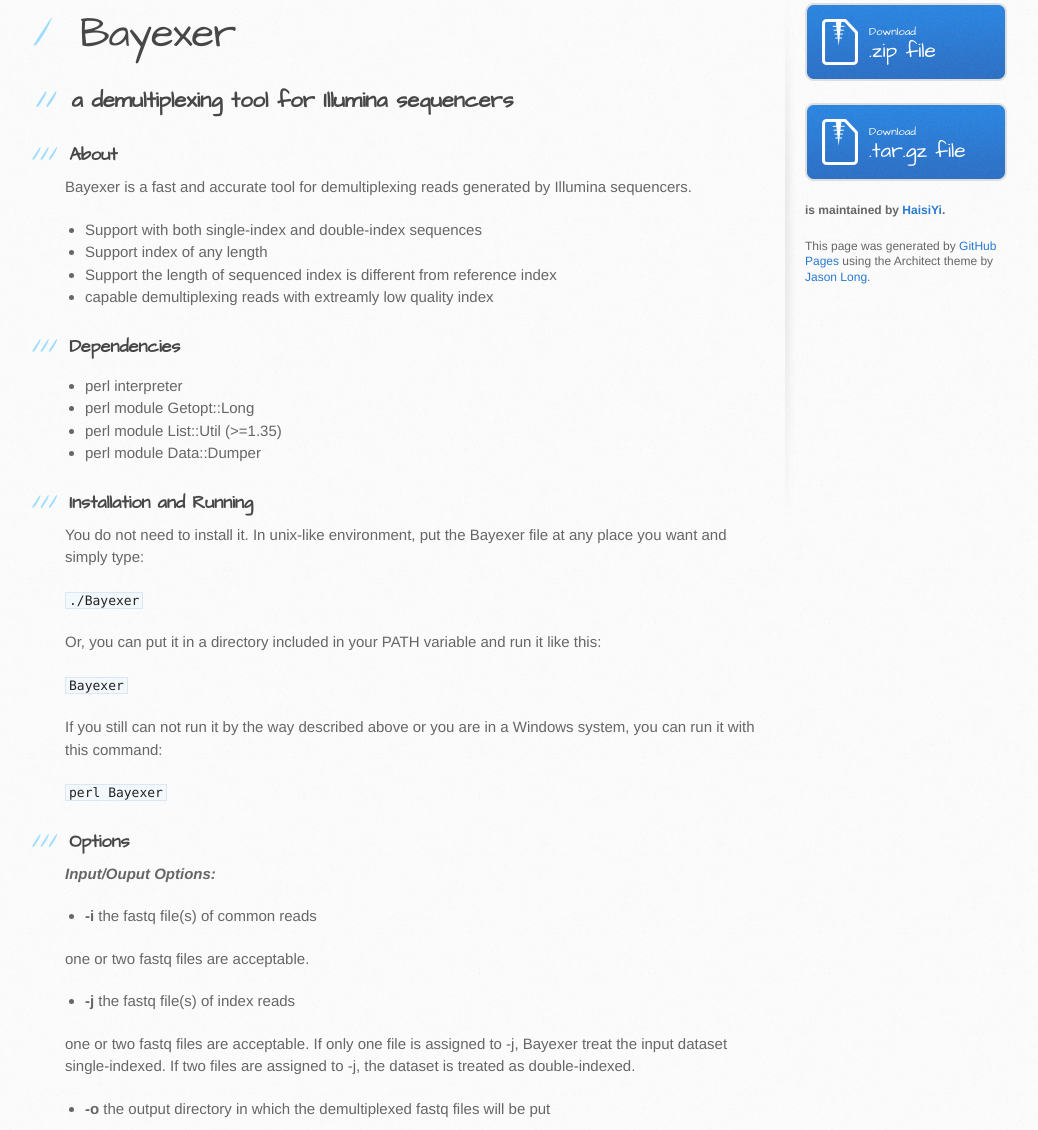
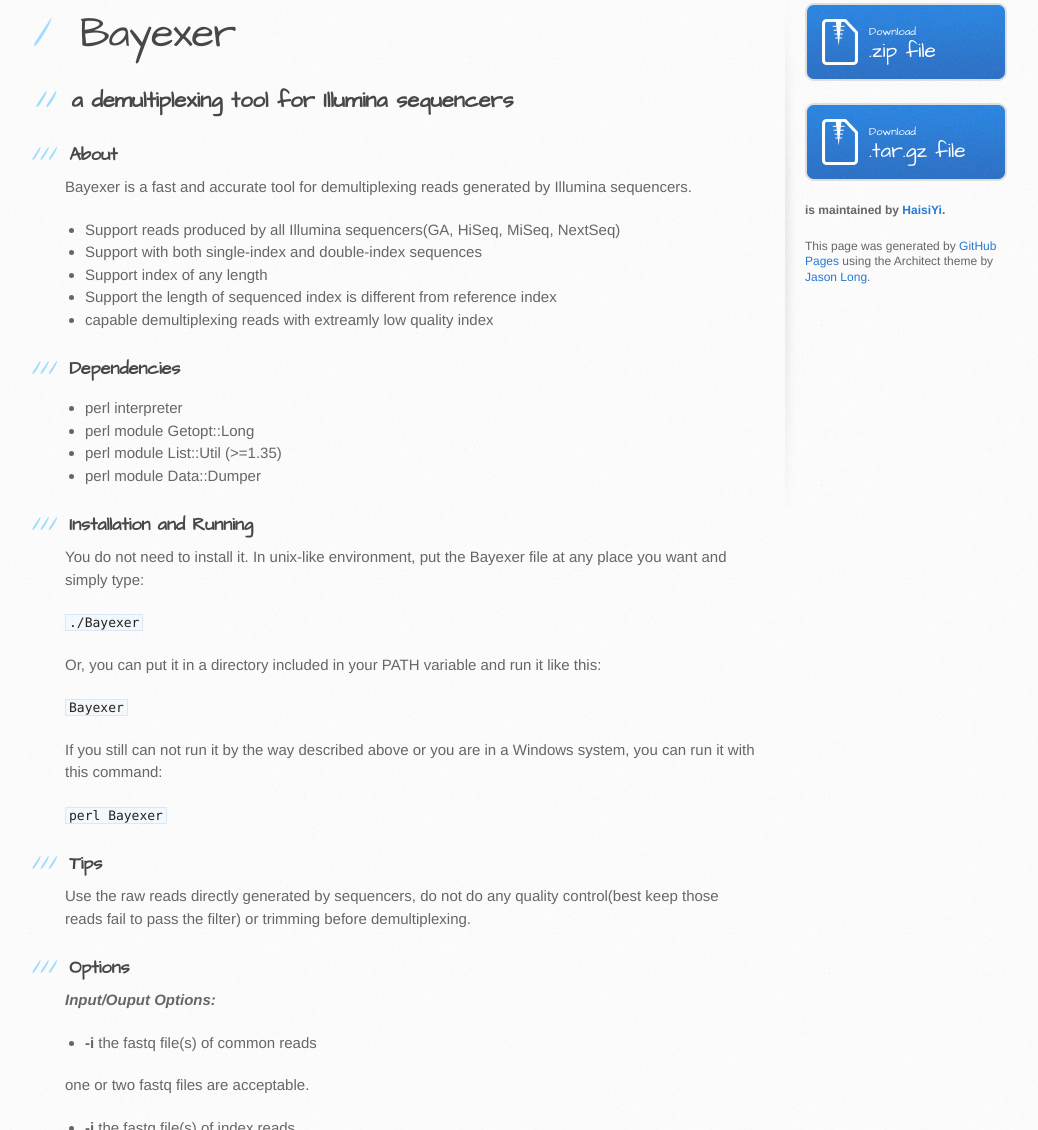
Before and after one commit to HaisiYi/Bayexer, a plain HTML site: page index.html in a window 1280 px wide. Shown: the part 229-1359 px from the top of the page, without its empty margins (105-1143 px from the left). Drawn offline with Linux system fonts and the light colour scheme.

```diff
--- a/index.html
+++ b/index.html
@@ -40,6 +40,7 @@
 <p>Bayexer is a fast and accurate tool for demultiplexing reads generated by Illumina sequencers.</p>
 
 <ul>
+<li>Support reads produced by all Illumina sequencers(GA, HiSeq, MiSeq, NextSeq)</li>
 <li>Support with both single-index and double-index sequences</li>
 <li>Support index of any length</li>
 <li>Support the length of sequenced index is different from reference index</li>
@@ -70,6 +71,11 @@
 <p>If you still can not run it by the way described above or you are in a Windows system, you can run it with this command:</p>
 
 <p><code>perl Bayexer</code></p>
+
+<h3>
+<a id="tips" class="anchor" href="#tips" aria-hidden="true"><span class="octicon octicon-link"></span></a>Tips</h3>
+
+<p>Use the raw reads directly generated by sequencers, do not do any quality control(best keep those reads fail to pass the filter) or trimming before demultiplexing.</p>
 
 <h3>
 <a id="options" class="anchor" href="#options" aria-hidden="true"><span class="octicon octicon-link"></span></a>Options</h3>
```
Also changed, not shown: params.json (+1 -1 lines).
